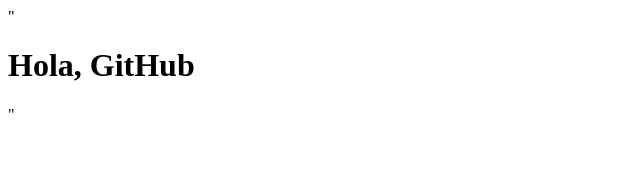
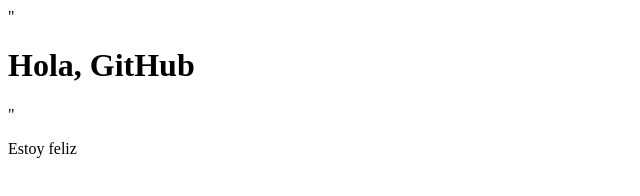
Before and after one commit to paula-crypto/TallerGit, a plain HTML site: page index.html in a window 1280 px wide. Shown: the full height of the page, 0-640 px from the left. Drawn offline with Linux system fonts and the light colour scheme.

Commit message:
Modificacion de conflicto en second_feature

```diff
--- a/index.html
+++ b/index.html
@@ -1 +1,2 @@
 "<h1>Hola, GitHub</h1>"
+<p>Estoy feliz</p>
```
